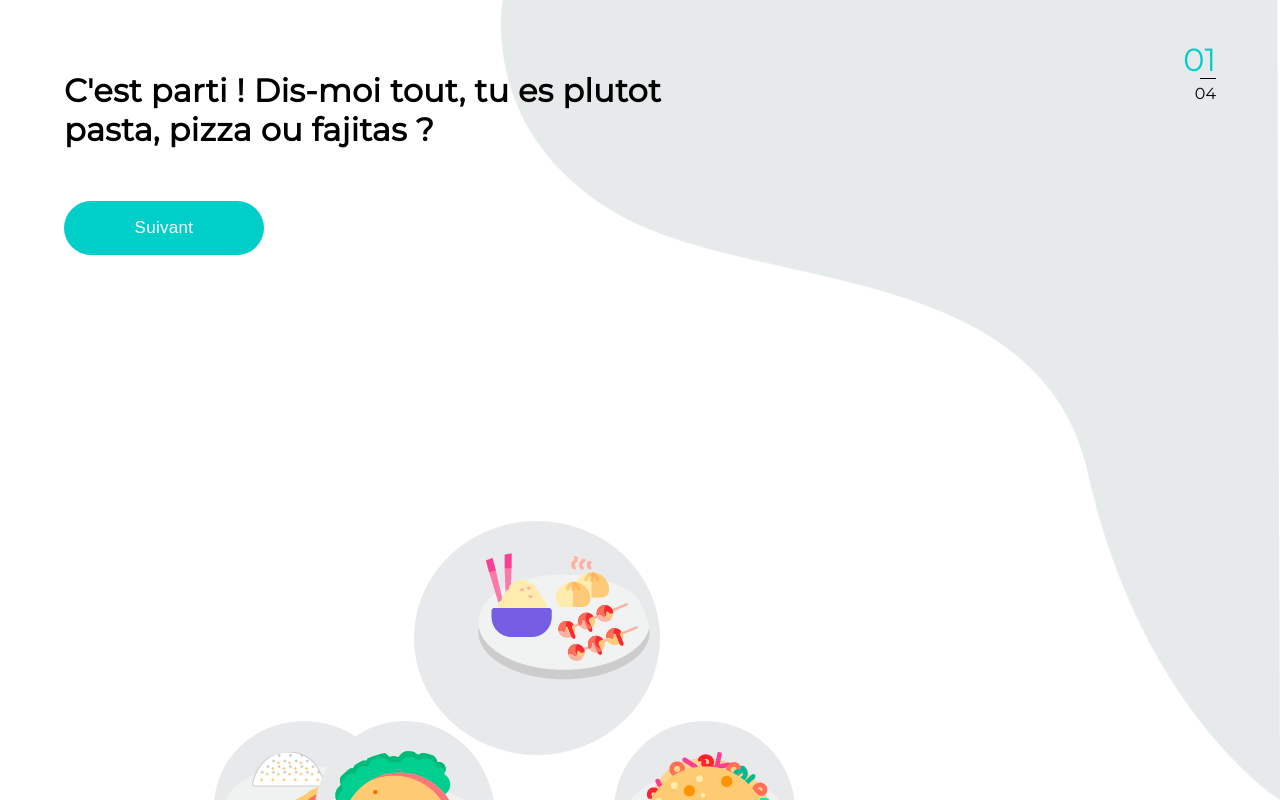
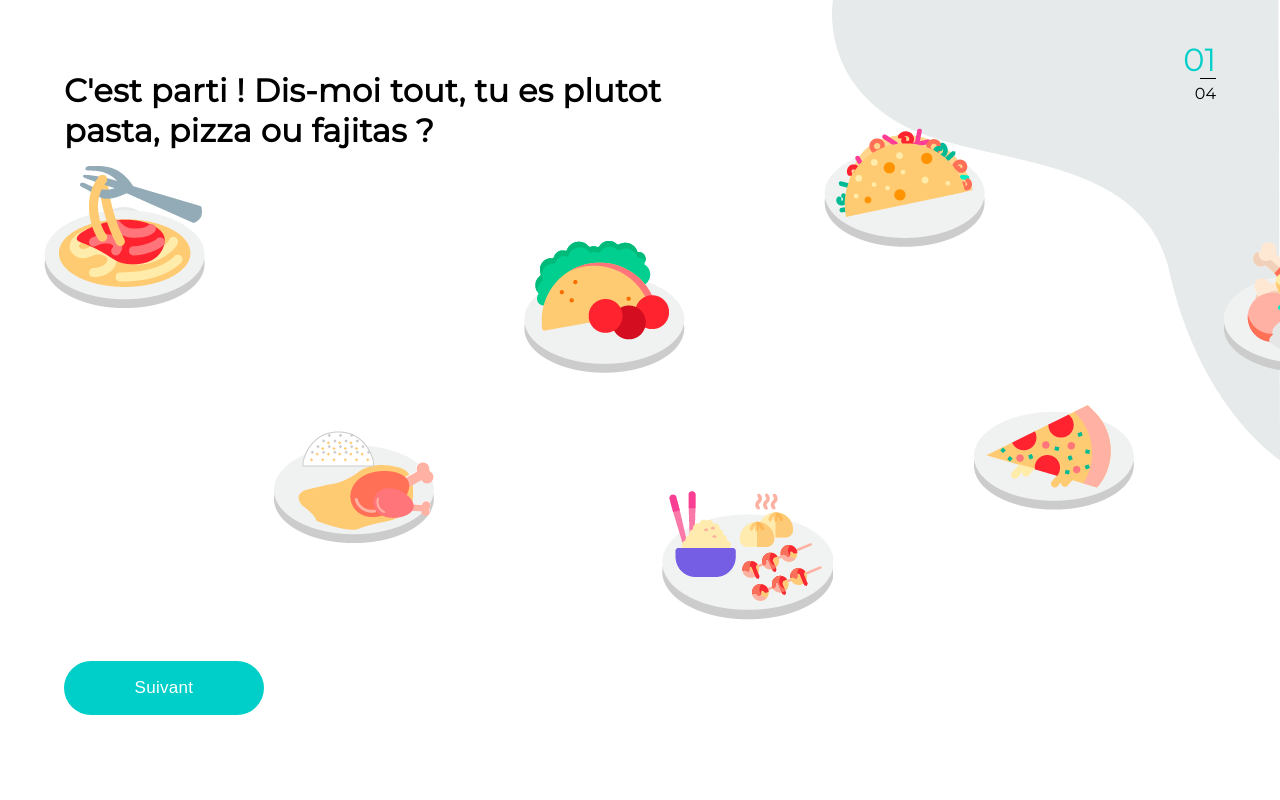
Before and after one commit to hhochart/dataviz, a Vue app: page /#/slide/1 in a window 1280 px wide. Built offline with nearby package versions, Linux system fonts and the light colour scheme.

Commit message:
:snake: slides end & build

```diff
--- a/config/index.js
+++ b/config/index.js
@@ -13,7 +13,7 @@ module.exports = {
     proxyTable: {},
 
     // Various Dev Server settings
-    host: 'localhost', // can be overwritten by process.env.HOST
+    host: '192.168.1.57', // can be overwritten by process.env.HOST
     port: 8080, // can be overwritten by process.env.PORT, if port is in use, a free one will be determined
     autoOpenBrowser: false,
     errorOverlay: true,
@@ -56,7 +56,7 @@ module.exports = {
      * Source Maps
      */
 
-    productionSourceMap: true,
+    productionSourceMap: false,
     // https://webpack.js.org/configuration/devtool/#production
     devtool: '#source-map',
 
--- /dev/null
+++ b/src/components/Picto.vue
@@ -0,0 +1,66 @@
+<template>
+  <figure class="img-container" :style="style">
+    <img :src="src" alt="" ref="img">
+    <figcaption class="name" >{{ name }}</figcaption>
+  </figure>
+</template>
+
+<script>
+export default {
+  name: 'Picto',
+  props: ['src', 'name'],
+  data () {
+    return {
+      style: {}
+    }
+  },
+  mounted () {
+    this.$nextTick(() => {
+      this.w = this.$refs.img.naturalWidth
+      this.h = this.$refs.img.naturalHeight
+      if (this.$refs.img.naturalHeight > this.$refs.img.naturalWidth) {
+        this.w = this.$refs.img.naturalHeight
+      } else if (this.$refs.img.naturalWidth > this.$refs.img.naturalHeight) {
+        this.h = this.$refs.img.naturalWidth
+      }
+      this.style = {
+        width: `${this.w}px`,
+        height: `${this.h}px`
+      }
+    })
+  }
+}
+</script>
+
+<style lang="scss" scoped>
+  @import '../scss/variables';
+
+  .img-container {
+    position: relative;
+    display: flex;
+    flex-direction: column;
+    justify-content: center;
+    align-items: center;
+    .name {
+      position: absolute;
+      bottom: -55px;
+      opacity: 0;
+      padding-top: 10px;
+      text-align: center;
+      color: $grisfonce;
+      transition: 0.3s ease-in-out;
+    }
+    &::after {
+      transition: all ease-in-out .3s;
+      background-color: $grisclair;
+      content: '';
+      position: absolute;
+      top: -30px;
+      left: -30px;
+      right: -30px;
+      bottom: -30px;
+      border-radius:100%;
+      z-index: -1;
+    }
+  }
+</style>
--- a/src/components/Slide.vue
+++ b/src/components/Slide.vue
@@ -1,18 +1,16 @@
 <template>
   <transition-group appear name="fade" mode="out-in">
-    <div v-for="slide in allSlides" class="slide global-container" :key="slide.id" v-if="slide.id == currentSlide.id" :style="{backgroundImage: `url(${getBackgroundImage})`}">
+    <div v-for="slide in allSlides" class="slide global-container" :key="slide.id" v-if="slide.id == currentSlide.id" :style="{backgroundImage: `url(${getBackgroundImage})`}" :class="`slide-${slide.id}`">
       {{ slide.img }}
       <h1 v-html="slide.title"></h1>
       <div class="choices">
-        <div class="choice" v-for="(choice, index) in slide.choices" :key="index" :style="{top: `${choice.top}px`, left: `${choice.left}px`}">
-          <img :src="choice.img" alt="">
-          <div class="name">{{ choice.name }}</div>
+        <div class="choice" v-for="(choice, index) in slide.choices" :key="index" :style="choice.style" role="button" @click="selection(index)" :class="{selected: selected === index}">
+          <Picto :src="choice.img" :name="choice.name"></Picto>
         </div>
       </div>
 
-      <button @click="nextSlide" class="btn" v-if="canNext">Suivant</button>
-      <br>
-      <button @click="prevSlide" class="btn" v-if="canPrev">Precedent</button>
+      <button @click="nextSlide" class="btn" v-if="canNext && !isLastSlide">Suivant</button>
+      <button @click="goToResults" class="btn" v-else>Voir le resultat</button>
 
       <div class="counter">
         <span class="count-current">0{{ $route.params.id }}</span><br>
@@ -24,6 +22,7 @@
 
 <script>
 import Slides from './Slides'
+import Picto from './Picto'
 import etape1 from '@/assets/fond-ecran2.png'
 import etape2 from '@/assets/fond-ecran3.png'
 import etape3 from '@/assets/fond-ecran4.png'
@@ -31,14 +30,16 @@ import etape4 from '@/assets/fond-ecran5.png'
 
 export default {
   name: 'Slide',
+  components: {Picto},
   data () {
     return {
       currentSlide: Slides.state[parseInt(this.$route.params.id)],
       allSlides: Slides.state,
       totalSlides: Slides.utils.size(),
       canNext: true,
-      canPrev: true,
-      backgroundImage: etape1
+      isLastSlide: false,
+      backgroundImage: etape1,
+      selected: null
     }
   },
   computed: {
@@ -63,29 +64,44 @@ export default {
     }
   },
   beforeRouteUpdate (to, from, next) {
-    this.checkRoute(to.params.id)
-    this.currentSlide = Slides.state[parseInt(to.params.id)]
-    next()
+    if (this.$results[this.currentSlide.id] !== null) {
+      this.checkRoute(to.params.id)
+      this.currentSlide = Slides.state[parseInt(to.params.id)]
+      next()
+    }
   },
   created () {
     this.checkRoute(this.$route.params.id)
   },
   methods: {
     nextSlide () {
-      let next = parseInt(this.$route.params.id) + 1
-      this.$router.push({name: 'Slide', params: {id: next}})
+      if (this.$results[this.currentSlide.id] !== undefined) {
+        let next = parseInt(this.$route.params.id) + 1
+        this.$router.push({name: 'Slide', params: {id: next}})
+        this.selected = null
+      } else {
+        alert('Faites un choix')
+      }
     },
-    prevSlide () {
-      let prev = parseInt(this.$route.params.id) - 1
-      this.$router.push({name: 'Slide', params: {id: prev}})
+    goToResults () {
+      if (Slides.utils.size() === Slides.utils.size(this.$results)) {
+        this.$router.push({name: 'Results'})
+      } else {
+        alert('Faites un dernier choix')
+      }
     },
     checkRoute (route) {
-      if (!Slides.state[parseInt(route)]) {
+      if (!Slides.state[parseInt(route)] || (Object.keys(this.$results).length === 0 && route !== 1)) {
         this.$router.push({name: 'Slide', params: {id: 1}})
+        route = 1
       }
 
       this.canNext = route < this.totalSlides
-      this.canPrev = route > 1
+      this.isLastSlide = route === this.totalSlides
+    },
+    selection (choiceId) {
+      this.selected = choiceId
+      this.$results[this.currentSlide.id] = choiceId
     }
   }
 }
--- a/src/components/Slides.js
+++ b/src/components/Slides.js
@@ -7,86 +7,112 @@ const slides = {
         choice1: {
           name: 'Francaise',
           img: require('../assets/francaise.png'),
-          top: 750,
-          left: 50
+          style: {
+            top: '30px',
+            left: '20px'
+          }
         },
         choice2: {
           name: 'Indienne',
           img: require('../assets/indienne.png'),
-          top: 550,
-          left: 150
+          style: {
+            top: '280px',
+            left: '250px'
+          }
         },
         choice3: {
           name: 'Arabe',
           img: require('../assets/arabe.png'),
-          top: 550,
-          left: 250
+          style: {
+            top: '100px',
+            left: '500px'
+          }
         },
         choice4: {
           name: 'Asiat',
           img: require('../assets/asiat.png'),
-          top: 350,
-          left: 350
+          style: {
+            top: '350px',
+            left: '640px'
+          }
         },
         choice5: {
           name: 'Espagnol',
           img: require('../assets/espagnol.png'),
-          top: 550,
-          left: 550
+          style: {
+            top: '-20px',
+            left: '800px'
+          }
         },
         choice6: {
           name: 'Americaine',
           img: require('../assets/americaine.png'),
-          top: 650,
-          left: 650
+          style: {
+            top: '250px',
+            left: '950px'
+          }
         },
         choice7: {
           name: 'Africaine',
           img: require('../assets/africaine.png'),
-          top: 750,
-          left: 750
+          style: {
+            top: '100px',
+            left: '1200px'
+          }
         },
         choice8: {
           name: 'Jamaicaine',
           img: require('../assets/jamaicaine.png'),
-          top: 850,
-          left: 850
+          style: {
+            top: '350px',
+            left: '1300px'
+          }
         }
       }
     },
     2: {
       id: 2,
-      title: 'Petit coup de mou… qu’est ce que tu manges<br>pour te remonter le moral ?',
+      title: 'Petit coup de mou… que manges-tu<br>pour te remonter le moral ?',
       choices: {
         choice1: {
           name: 'Pizza',
           img: require('../assets/pizza.png'),
-          top: 500,
-          left: 500
+          style: {
+            top: '50px',
+            left: '0px'
+          }
         },
         choice2: {
-          name: 'Pizza',
-          img: require('../assets/pizza.png'),
-          top: 500,
-          left: 500
+          name: 'Glace',
+          img: require('../assets/icecream.png'),
+          style: {
+            top: '250px',
+            left: '250px'
+          }
         },
         choice3: {
-          name: 'Pizza',
-          img: require('../assets/pizza.png'),
-          top: 500,
-          left: 500
+          name: 'Cookies',
+          img: require('../assets/cookies.png'),
+          style: {
+            top: '50px',
+            left: '500px'
+          }
         },
         choice4: {
-          name: 'Pizza',
-          img: require('../assets/pizza.png'),
-          top: 500,
-          left: 500
+          name: 'Chocolat',
+          img: require('../assets/chocolate.png'),
+          style: {
+            top: '250px',
+            left: '750px'
+          }
         },
         choice5: {
-          name: 'Pizza',
-          img: require('../assets/pizza.png'),
-          top: 500,
-          left: 500
+          name: 'Chips',
+          img: require('../assets/chips.png'),
+          style: {
+            top: '120px',
+            left: '1050px'
+          }
         }
       }
     },
@@ -95,34 +121,44 @@ const slides = {
       title: 'On dit qu’il faut manger environ 3 fruits<br>par jour, tu en es à combien toi ?',
       choices: {
         choice1: {
-          name: 'Aucune',
-          img: require('../assets/arabe.png'),
-          top: 500,
-          left: 500
+          name: 'Aucun',
+          img: require('../assets/etape1.png'),
+          style: {
+            bottom: '50px',
+            left: '50px'
+          }
         },
         choice2: {
-          name: 'Aucune',
-          img: require('../assets/arabe.png'),
-          top: 500,
-          left: 500
+          name: 'Une portion',
+          img: require('../assets/etape2.png'),
+          style: {
+            bottom: '50px',
+            left: '250px'
+          }
         },
         choice3: {
-          name: 'Aucune',
-          img: require('../assets/arabe.png'),
-          top: 500,
-          left: 500
+          name: 'Deux portions',
+          img: require('../assets/etape3.png'),
+          style: {
+            bottom: '50px',
+            left: '480px'
+          }
         },
         choice4: {
-          name: 'Aucune',
-          img: require('../assets/arabe.png'),
-          top: 500,
-          left: 500
+          name: 'Trois portions',
+          img: require('../assets/etape4.png'),
+          style: {
+            bottom: '50px',
+            left: '700px'
+          }
         },
         choice5: {
-          name: 'Aucune',
-          img: require('../assets/arabe.png'),
-          top: 500,
-          left: 500
+          name: '+ de quatre portions',
+          img: require('../assets/etape5.png'),
+          style: {
+            bottom: '50px',
+            left: '950px'
+          }
         }
       }
     },
@@ -133,42 +169,52 @@ const slides = {
         choice1: {
           name: 'Radis',
           img: require('../assets/radis.png'),
-          top: 500,
-          left: 500
+          style: {
+            top: '200px',
+            left: '50px'
+          }
         },
         choice2: {
           name: 'Salade',
           img: require('../assets/salade.png'),
-          top: 500,
-          left: 500
+          style: {
+            top: '300px',
+            left: '220px'
+          }
         },
         choice3: {
           name: 'Poivron',
           img: require('../assets/poivron.png'),
-          top: 500,
-          left: 500
+          style: {
+            top: '180px',
+            left: '440px'
+          }
         },
         choice4: {
           name: 'Carotte',
           img: require('../assets/carotte.png'),
-          top: 500,
-          left: 500
+          style: {
+            top: '280px',
+            left: '700px'
+          }
         },
         choice5: {
           name: 'Aubergine',
           img: require('../assets/aubergine.png'),
-          top: 100,
-          left: 500
+          style: {
+            top: '100px',
+            left: '1000px'
+          }
         }
       }
     }
   },
   utils: {
-    size: function () {
+    size: function (obj = slides.state) {
       let size = 0
       let key
-      for (key in slides.state) {
-        if (slides.state.hasOwnProperty(key)) size++
+      for (key in obj) {
+        if (obj.hasOwnProperty(key)) size++
       }
       return size
     }
--- a/src/main.js
+++ b/src/main.js
@@ -6,6 +6,8 @@ import router from './router'
 
 Vue.config.productionTip = false
 
+Vue.prototype.$results = {}
+
 /* eslint-disable no-new */
 new Vue({
   el: '#app',
--- a/src/router/index.js
+++ b/src/router/index.js
@@ -2,6 +2,7 @@ import Vue from 'vue'
 import Router from 'vue-router'
 import Home from '@/components/Home'
 import Slide from '@/components/Slide'
+import Results from '@/components/Results'
 
 Vue.use(Router)
 
@@ -22,6 +23,11 @@ export default new Router({
       path: '/slide/:id',
       name: 'Slide',
       component: Slide
+    },
+    {
+      path: '/results',
+      name: 'Results',
+      component: Results
     }
   ]
 })
--- a/src/scss/main.scss
+++ b/src/scss/main.scss
@@ -35,6 +35,9 @@ body {
 	padding: 50px 5% 50px 5%;
 	box-sizing: border-box;
 	position: relative;
+	h1 {
+		line-height: 5vh;
+	}
 	.btn {
 		font-weight: 500;
 		font-size: 17px;
@@ -180,8 +183,8 @@ body {
 	max-height: 100vh;
 	overflow: hidden;
 	background-size: contain;
-	background-repeat: no-repeat;
-	background-position: top right;
+	background: no-repeat top right;
+	background-size: 35%;
 	min-height: 100vh;
 	position: absolute;
 	top: 0;
@@ -190,25 +193,27 @@ body {
 	right: 0;
 	.choices {
 		position: relative;
+		display: block;
+		margin-top: 5vh;
+		min-height: 55vh;
 		.choice {
 			position: absolute;
+			cursor: pointer;
+			&.selected {
+				.name {
+					color: black;
+					opacity: 1;
+				}
+				.img-container {
+					&::after {
+						background-color: darken($grisclair, 15%)
+					}
+				}
+			}
 			&:hover {
 				.name {
 					opacity: 1;
 				}
-			}
-			img {
-				background-color: $grisclair;
-				padding: 30px 10px;
-				border-radius: 100%;
-			}
-			.name {
-				opacity: 0;
-				top: 10px;
-				position: relative;
-				text-align: center;
-				color: $grisfonce;
-				transition: 0.3s ease-in-out;
 			}
 		}
 	}
@@ -241,3 +246,19 @@ body {
 		}
 	}
 }
+
+/* SINGLE SLIDE FIX */
+
+.slide-2 {
+	background-position: bottom right;
+}
+
+.slide-3 {
+	.choice {
+		.img-container {
+			&::after {
+				content: none;
+			}
+		}
+	}
+}
```
Also changed, not shown: src/components/Results.vue (added, +17 -0 lines), src/assets/asiat.png, 14 other files (tests, documents, lock files or other folders).
